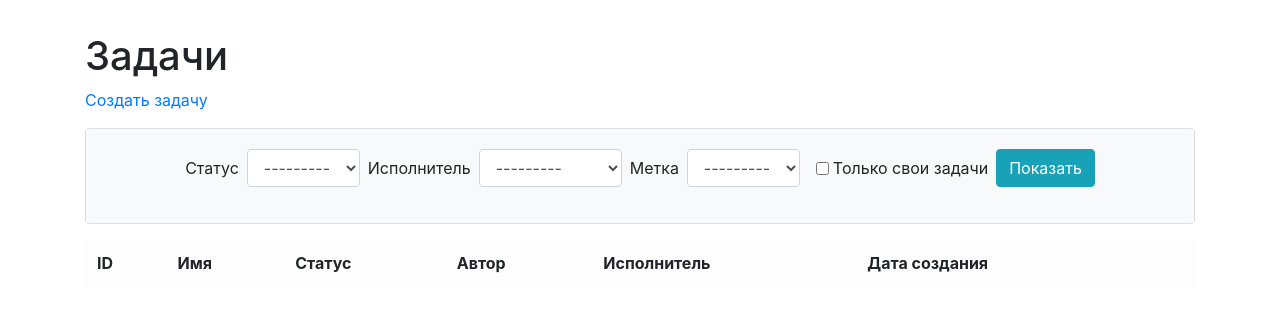
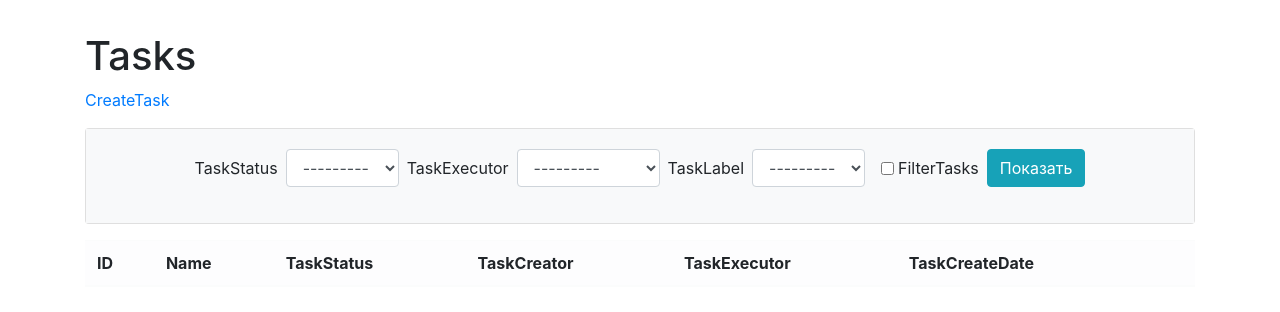
Before and after one commit to sinist3rr/python-project-lvl4, a Django app: page /tasks/ in a window 1280 px wide. Shown: the part 56-368 px from the top of the page. Run offline with Django 3.2, Linux system fonts and the light colour scheme; the visitor is signed in with stand-in values (Sample User, id 1); data comes from the database, SQL or seed files in the repository; data that the repository does not hold is empty; some libraries are stand-ins or nearby versions.

Commit message:
fix translations

```diff
--- a/pyproject.toml
+++ b/pyproject.toml
@@ -1,6 +1,6 @@
 [tool.poetry]
 name = "hexlet-code"
-version = "1.0.3"
+version = "1.0.4"
 description = ""
 authors = ["sinist3rr <darkfloki@protonmail.com>"]
 packages = [
--- a/task_manager/templates/index.html
+++ b/task_manager/templates/index.html
@@ -4,7 +4,7 @@
 {% load i18n %}
 
 {% block title %}
-{% trans 'Менеджер задач' %}
+{% trans 'TaskManager' %}
 {% endblock %}
 
 {% block content %}
--- a/task_manager/templates/tasks.html
+++ b/task_manager/templates/tasks.html
@@ -3,19 +3,19 @@
 {% load bootstrap4 %}
 
 {% block title %}
-{% trans 'Менеджер задач' %}
+{% trans 'Tasks' %}
 {% endblock %}
 
 {% block content %}
 <div class="container wrapper flex-grow-1">
-    <h1>{% trans 'Задачи' %}</h1>
-    <p><a href="{% url 'create_task' %}" class="mr-3">{% trans 'Создать задачу' %}</a></p>
+    <h1>{% trans 'Tasks' %}</h1>
+    <p><a href="{% url 'create_task' %}" class="mr-3">{% trans 'CreateTask' %}</a></p>
 
     <div class="card mb-3">
     <div class="card-body bg-light">
     <form class="form-inline justify-content-center" method="get">
         <div class="form-group">
-          <label for="id_status">{% trans 'Статус' %}</label>
+          <label for="id_status">{% trans 'TaskStatus' %}</label>
           <div class="mr-2 ml-2">
             <select name="status" class="form-control" title="" id="id_status">
               {% for status in filter.form.status %}
@@ -25,7 +25,7 @@
           </div>
         </div>
         <div class="form-group">
-          <label for="id_executor">{% trans 'Исполнитель' %}</label>
+          <label for="id_executor">{% trans 'TaskExecutor' %}</label>
           <div class="mr-2 ml-2">
             <select name="executor" class="form-control" title="" id="id_executor">
               {% for executor in filter.form.executor %}
@@ -35,7 +35,7 @@
           </div>
         </div>
         <div class="form-group">
-          <label for="id_labels">{% trans 'Метка' %}</label>
+          <label for="id_labels">{% trans 'TaskLabel' %}</label>
           <div class="mr-2 ml-2">
             <select name="labels" class="form-control" title="" id="id_labels">
               {% for label in filter.form.labels %}
@@ -48,7 +48,7 @@
           <div class="mr-2 ml-2">
             <div class="form-check">
               <input type="checkbox" name="self_task" class="form-check-input" id="id_self_task" value="{{ filter.form.self_task.value }}">
-              <label class="form-check-label" for="id_self_task">{% trans 'Только свои задачи' %}</label>
+              <label class="form-check-label" for="id_self_task">{% trans 'FilterTasks' %}</label>
             </div>
           </div>
         </div>
@@ -61,11 +61,11 @@
         <thead>
             <tr>
                 <th scope="col">ID</th>
-                <th scope="col">{% trans 'Имя' %}</th>
-                <th scope="col">{% trans 'Статус' %}</th>
-                <th scope="col">{% trans 'Автор' %}</th>
-                <th scope="col">{% trans 'Исполнитель' %}</th>
-                <th scope="col">{% trans 'Дата создания' %}</th>
+                <th scope="col">{% trans 'Name' %}</th>
+                <th scope="col">{% trans 'TaskStatus' %}</th>
+                <th scope="col">{% trans 'TaskCreator' %}</th>
+                <th scope="col">{% trans 'TaskExecutor' %}</th>
+                <th scope="col">{% trans 'TaskCreateDate' %}</th>
                 <th></th>
             </tr>
         </thead>
@@ -79,9 +79,9 @@
                 <td scope="row">{{ task.executor }}</td>
                 <td scope="row">{{ task.added_at|date:'d-m-Y H:i' }}</td>
                 <td scope="row">
-                    <a href="{% url 'update_task' pk=task.id %}">{% trans 'Изменить' %}</a>
+                    <a href="{% url 'update_task' pk=task.id %}">{% trans 'Update' %}</a>
                     <br>
-                    <a href="{% url 'delete_task' pk=task.id %}">{% trans 'Удалить' %}</a>
+                    <a href="{% url 'delete_task' pk=task.id %}">{% trans 'Delete' %}</a>
                 </td>
             </tr>
             {% endfor %}
```
Also changed, not shown: task_manager/templates/delete_label.html (+4 -4 lines), task_manager/templates/delete_status.html (+4 -4 lines), task_manager/templates/labels.html (+6 -6 lines), task_manager/templates/statuses.html (+6 -6 lines), task_manager/templates/task_delete.html (+4 -4 lines), task_manager/templates/task_detail.html (+9 -9 lines), task_manager/templates/users.html (+7 -7 lines), labels/locale/ru/LC_MESSAGES/django.po, statuses/locale/ru/LC_MESSAGES/django.po, task_manager/locale/ru/LC_MESSAGES/django.po, tasks/locale/ru/LC_MESSAGES/django.po, users/locale/ru/LC_MESSAGES/django.po, 1 other file.
